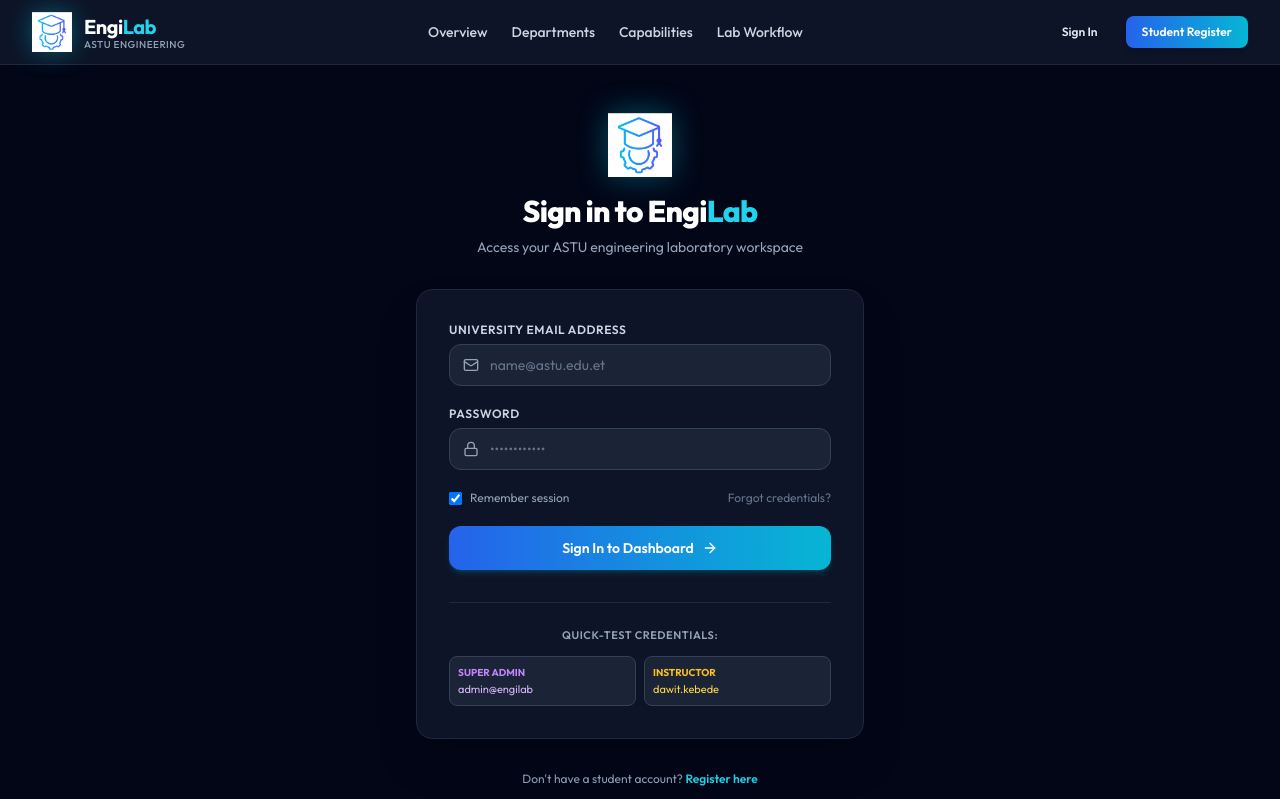
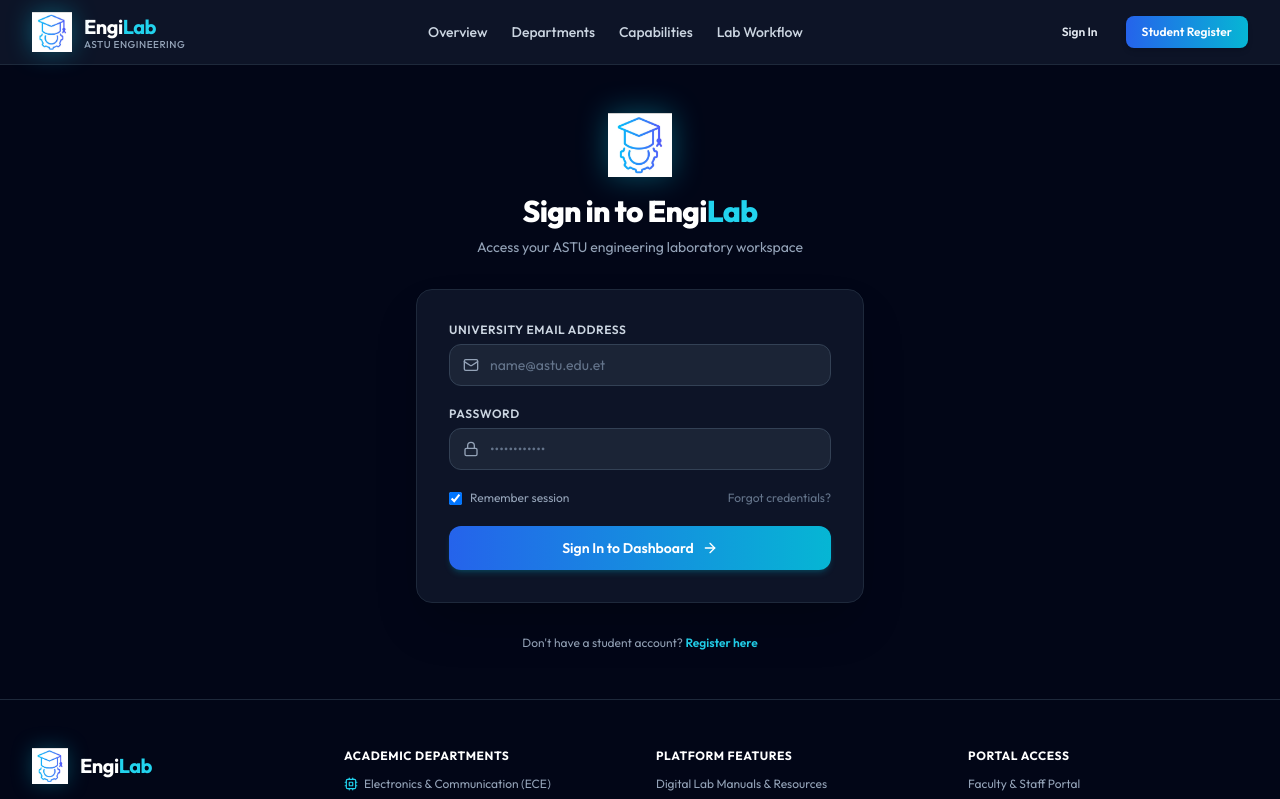
Before and after one commit to petersisay/EngiLab, a React (Vite) app in the folder client/: page /login in a window 1280 px wide. Shown: the top 799 px of the page. Built offline with nearby package versions, Linux system fonts and the light colour scheme; no server answers; the HTML template or start-up script is replaced by a standard one.

Commit message:
feat(auth): remove quick-test demo credentials block from login page for production

```diff
--- a/client/src/pages/auth/LoginPage.jsx
+++ b/client/src/pages/auth/LoginPage.jsx
@@ -56,11 +56,6 @@ const LoginPage = () => {
     }
   };
 
-  const setDemoCredentials = (demoEmail, demoPassword) => {
-    setEmail(demoEmail);
-    setPassword(demoPassword);
-    setErrorMessage('');
-  };
 
   return (
     <div className="min-h-screen bg-slate-950 text-slate-100 flex flex-col justify-between">
@@ -160,36 +155,6 @@ const LoginPage = () => {
                 )}
               </button>
             </form>
-
-            {/* Demo Quick-Fill Buttons */}
-            <div className="mt-8 pt-6 border-t border-slate-800 space-y-3">
-              <p className="text-[11px] font-semibold text-slate-400 uppercase tracking-wider text-center">
-                Quick-Test Credentials:
-              </p>
-              <div className="grid grid-cols-2 gap-2 text-xs">
-                <button
-                  type="button"
-                  onClick={() =>
-                    setDemoCredentials('admin@engilab.astu.edu.et', 'Admin@EngiLab2025!')
-                  }
-                  className="p-2 rounded-lg bg-slate-800/80 hover:bg-slate-700 border border-slate-700 text-purple-300 text-left transition-colors"
-                >
-                  <span className="font-bold block text-[10px] text-purple-400">SUPER ADMIN</span>
-                  <span className="truncate block text-[11px]">admin@engilab</span>
-                </button>
-
-                <button
-                  type="button"
-                  onClick={() =>
-                    setDemoCredentials('dawit.kebede@astu.edu.et', 'Instructor@2025!')
-                  }
-                  className="p-2 rounded-lg bg-slate-800/80 hover:bg-slate-700 border border-slate-700 text-amber-300 text-left transition-colors"
-                >
-                  <span className="font-bold block text-[10px] text-amber-400">INSTRUCTOR</span>
-                  <span className="truncate block text-[11px]">dawit.kebede</span>
-                </button>
-              </div>
-            </div>
           </div>
 
           {/* Footer note */}
```
